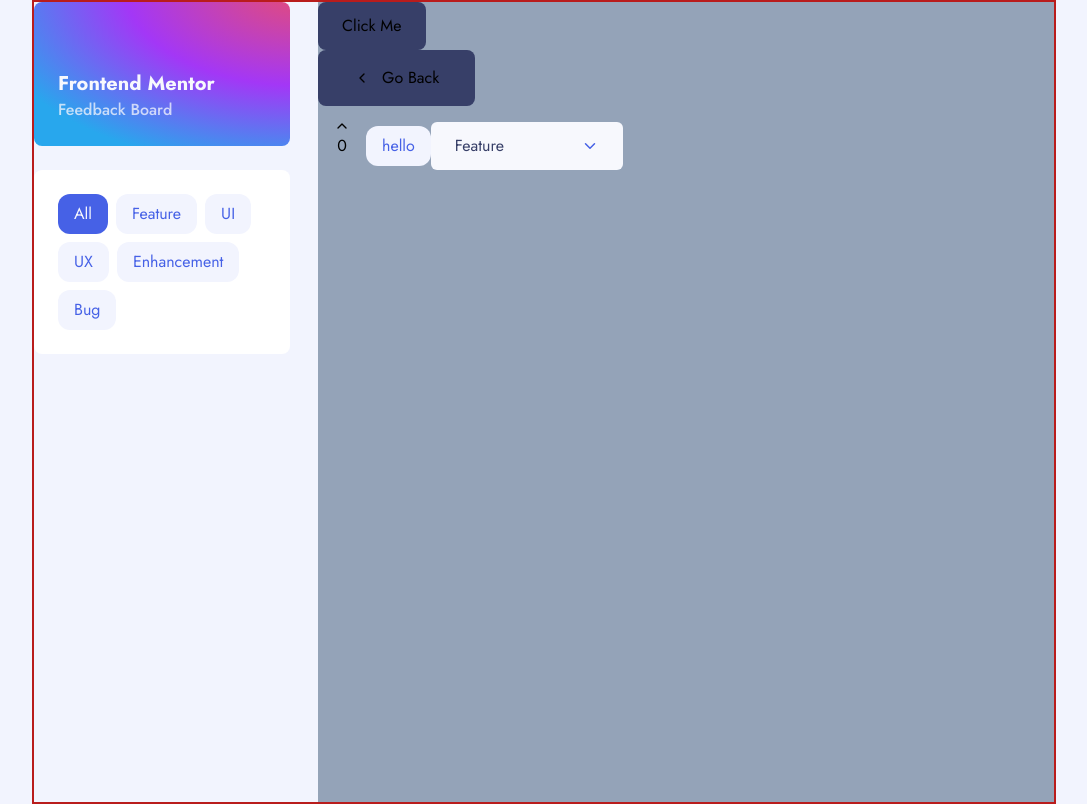
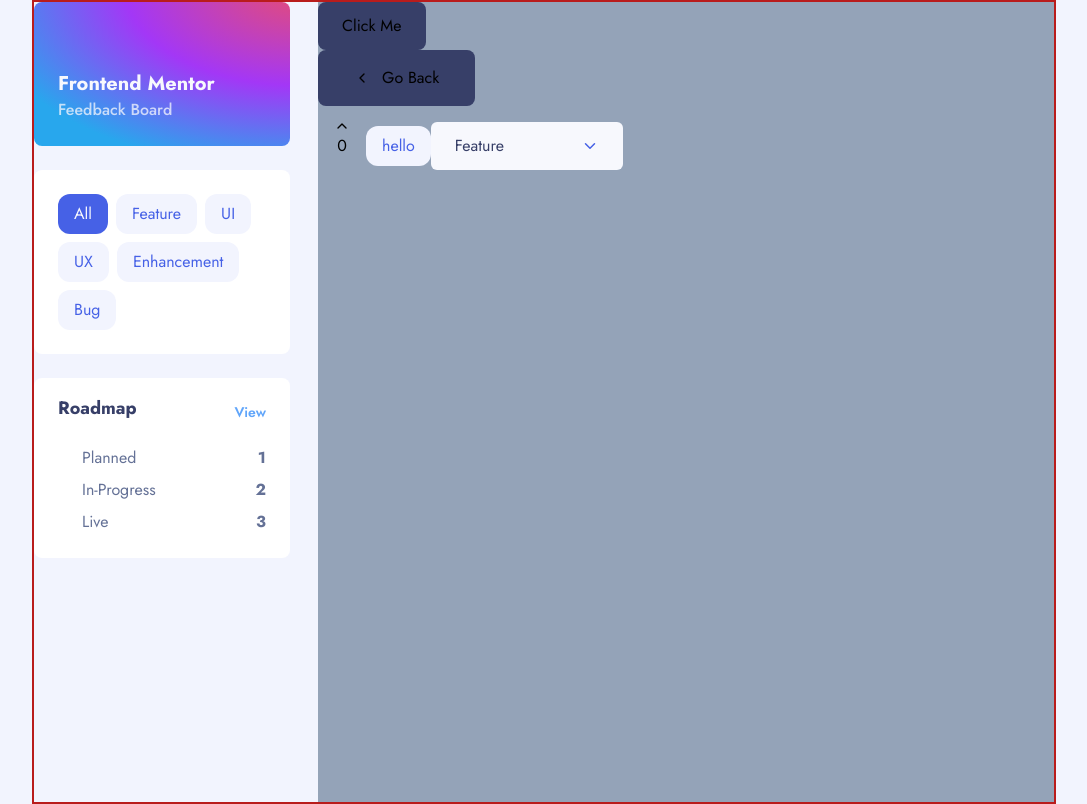
Before and after one commit to Ibarra11/ProductFeedback, a Next.js app: page / in a window 1280 px wide. Shown: the whole page, without its empty margins (96-1183 px from the left). Built offline with nearby package versions, Linux system fonts and the light colour scheme.

Commit message:
roadmap component

```diff
--- a/app/components/Sidebar/index.tsx
+++ b/app/components/Sidebar/index.tsx
@@ -1,10 +1,14 @@
 import Banner from "./banner";
 import FilterPills from "./filter_pills";
+import Roadmap from "./roadmap";
+
+import { ROADMAP_OPTIONS } from "@/constants";
 function Sidebar() {
   return (
     <div className="w-64 flex flex-col gap-6">
       <Banner title="Frontend Mentor" subTitle="Feedback Board" />
       <FilterPills />
+      <Roadmap options={ROADMAP_OPTIONS} />
     </div>
   );
 }
--- a/app/components/Sidebar/roadmap.tsx
+++ b/app/components/Sidebar/roadmap.tsx
@@ -0,0 +1,45 @@
+import { ROADMAP_OPTIONS } from "@/constants";
+type Option = {
+  type: "Planned" | "Live" | "In-Progress";
+  count: number;
+};
+
+const OptionMap = {
+  Planned: "tangerine",
+  Live: "purple",
+  "In-Progress": "maya_blue",
+};
+interface Props {
+  options: Option[];
+}
+function Roadmap({ options }: Props) {
+  return (
+    <div className="flex flex-col gap-6 justify-between bg-white p-6 pt-4 rounded-lg">
+      <div className="flex justify-between items-center  ">
+        <h2 className=" text-lg text-brand-american_blue font-bold">Roadmap</h2>
+        <button className="text-sm text-blue-400 self-end font-semibold transition-all duration-200 hover:underline">
+          View
+        </button>
+      </div>
+      <ul className="flex flex-col gap-2 text-brand-blue_gray">
+        {options.map(({ type, count }, index) => (
+          <li
+            key={`${type}-${index}`}
+            aria-label={type}
+            className="flex gap-4 justify-between"
+          >
+            <div className="flex items-center gap-4 ">
+              <span
+                className={`inline-block bg-brand-${OptionMap[type]} rounded-full w-2 h-2`}
+              ></span>
+              <span className="text-base">{type}</span>
+            </div>
+            <span className="text-base font-bold">{count}</span>
+          </li>
+        ))}
+      </ul>
+    </div>
+  );
+}
+
+export default Roadmap;
--- a/constants/index.ts
+++ b/constants/index.ts
@@ -1,4 +1,4 @@
-import { FilterList } from "@/types";
+import { FilterList, RoadmapOption } from "@/types";
 export const FILTER_LIST: FilterList[] = [
   "All",
   "Feature",
@@ -7,3 +7,9 @@ export const FILTER_LIST: FilterList[] = [
   "Enhancement",
   "Bug",
 ];
+
+export const ROADMAP_OPTIONS: RoadmapOption[] = [
+  { type: "Planned", count: 1 },
+  { type: "In-Progress", count: 2 },
+  { type: "Live", count: 3 },
+];
--- a/types/index.ts
+++ b/types/index.ts
@@ -10,3 +10,7 @@ export type FilterList =
   | "UI"
   | "Enhancement"
   | "Bug";
+
+type RoadmapOptions = "Live" | "In-Progress" | "Planned";
+
+export type RoadmapOption = { type: RoadmapOptions; count: number };
```
